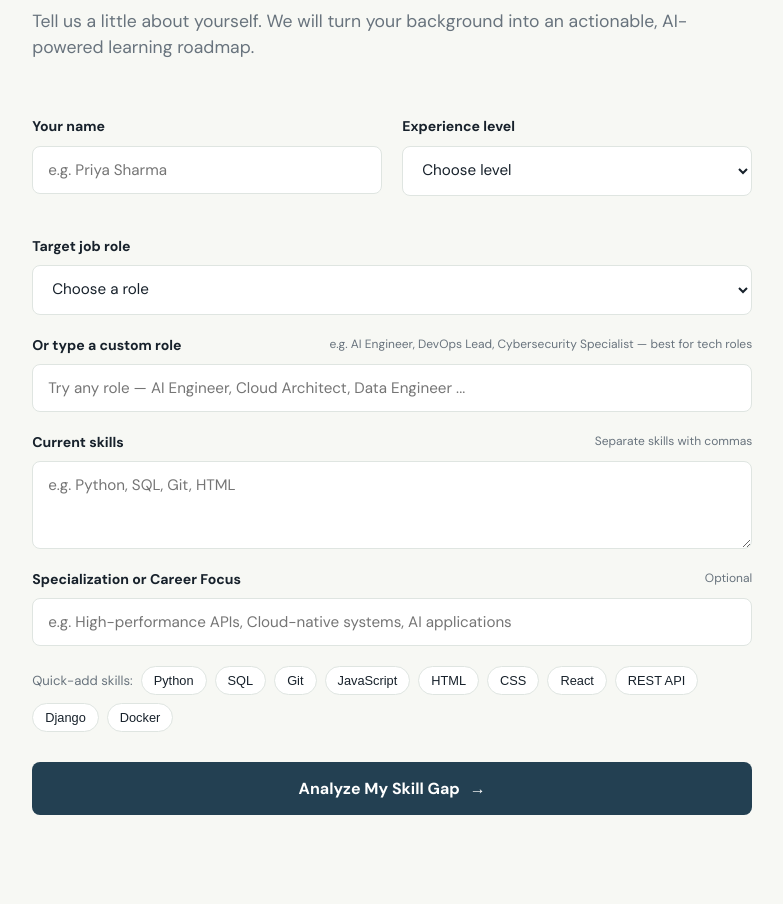
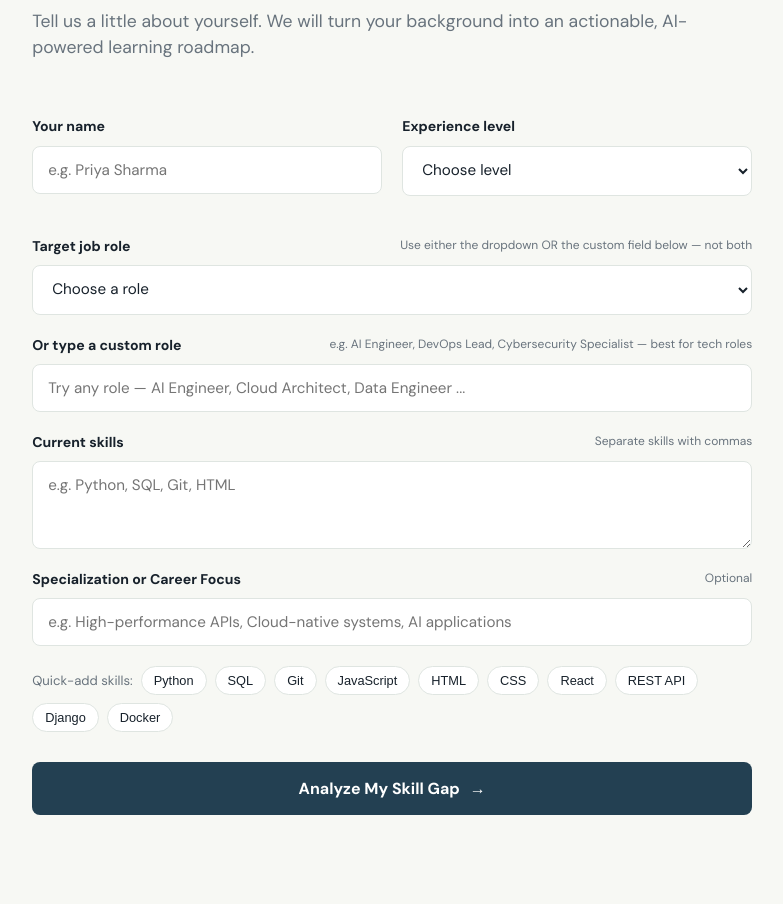
Before and after one commit to shantkumar117/Ai-skill-gap-analyzer, a Flask app: page /analyze in a window 1280 px wide. Shown: the part 320-1224 px from the top of the page, without its empty margins (19-802 px from the left). Run offline with Flask 3, Linux system fonts and the light colour scheme; data that the repository does not hold is empty; some libraries are stand-ins or nearby versions.

Commit message:
Inform user: choose dropdown OR custom role (not both)
Co-Authored-By: Claude Code <noreply@anthropic.com>

```diff
--- a/templates/analyze.html
+++ b/templates/analyze.html
@@ -18,7 +18,7 @@
     </label>
   </div>
 
-  <label>Target job role
+  <label>Target job role <span class="hint">Use either the dropdown OR the custom field below — not both</span>
     <select name="target_role">
       <option value="">Choose a role</option>
       {% for role in roles %}<option>{{ role }}</option>{% endfor %}
```
